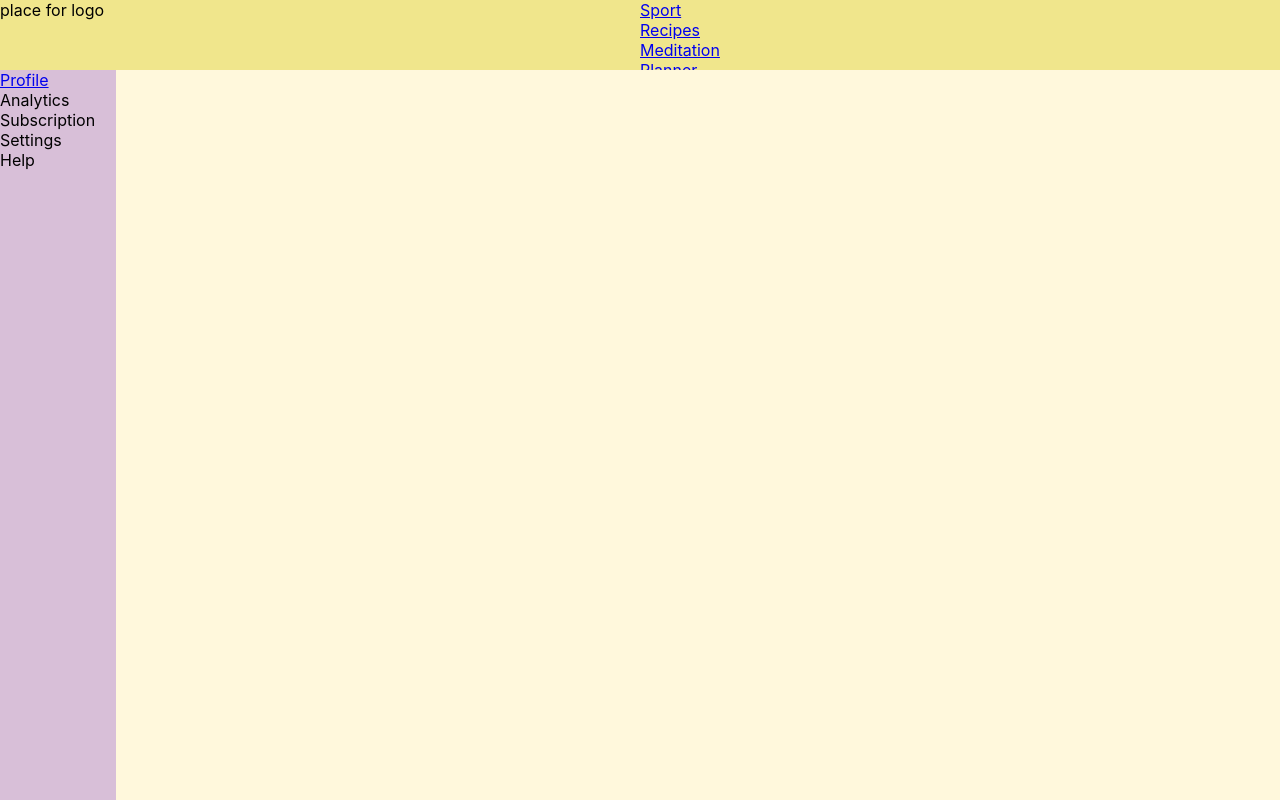
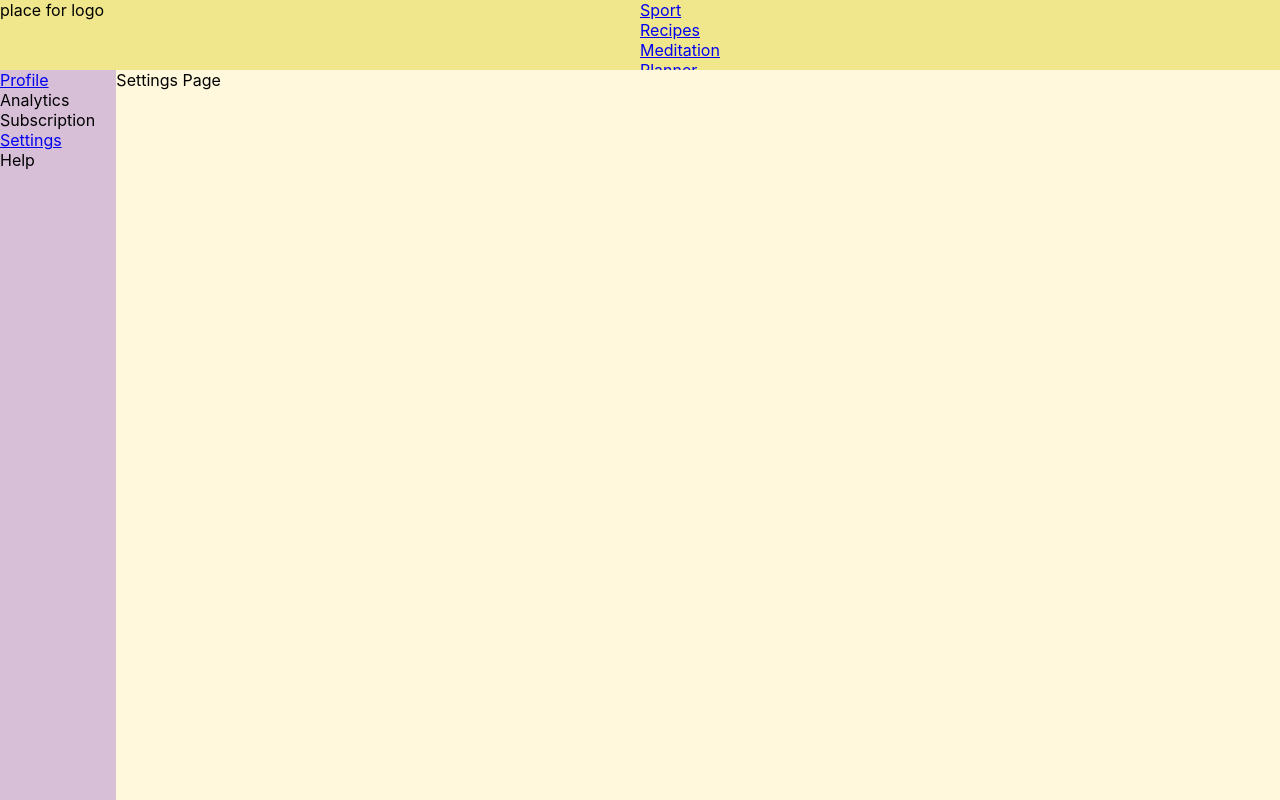
Before and after one commit to AnnaBoldyreva/tmsk-app, a React (Create React App) app: page /settings in a window 1280 px wide. Shown: the top 800 px of the page. Built offline with nearby package versions, Linux system fonts and the light colour scheme.

Commit message:
add Settings component with Route & NavLink

```diff
--- a/src/App.js
+++ b/src/App.js
@@ -8,6 +8,7 @@ import Sport from "./Components/Header/Links/Sport/Sport";
 import Recipes from "./Components/Header/Links/Recipes/Recipes";
 import Meditation from "./Components/Header/Links/Mediatation/Meditation";
 import Planner from "./Components/Header/Links/ToDoList/Planner";
+import Settings from "./Components/Navbar/Navigation/SettingsPage/Settings";
 
 
 const App = () => {
@@ -18,13 +19,14 @@ const App = () => {
 
       <Header/>
       <Navbar/>
-      <div className='content'>
-       <Route path='/profile'    component={Profile} />
-       <Route path='/sport'      component={Sport}/>
-       <Route path='/recipes'    component={Recipes}/>
-       <Route path='/meditation' component={Meditation}/>
-       <Route path='/planner'    component={Planner}/>
-      </div>
+        <div className='content'>
+            <Route path='/settings' component={Settings}/>
+            <Route path='/profile' component={Profile}/>
+            <Route path='/sport' component={Sport}/>
+            <Route path='/recipes' component={Recipes}/>
+            <Route path='/meditation' component={Meditation}/>
+            <Route path='/planner' component={Planner}/>
+        </div>
 
 
     </div>
--- a/src/Components/Navbar/Navbar.js
+++ b/src/Components/Navbar/Navbar.js
@@ -8,7 +8,7 @@ const Navbar = () => {
           <div><NavLink to='/profile'>Profile</NavLink></div>
           <div>Analytics</div>
           <div>Subscription</div>
-          <div>Settings</div>
+          <div><NavLink to='/settings'>Settings</NavLink></div>
           <div>Help</div>
       </nav>
 
--- /dev/null
+++ b/src/Components/Navbar/Navigation/SettingsPage/Settings.js
@@ -0,0 +1,18 @@
+import React from 'react';
+import styles from './Settings.module.css'
+
+
+const Settings = () => {
+  return (
+
+          <div className={styles.settings}>
+              Settings Page
+
+          </div>
+
+
+
+  );
+};
+
+export default Settings;
--- /dev/null
+++ b/src/Components/Navbar/Navigation/SettingsPage/Settings.module.css
@@ -0,0 +1,4 @@
+
+.settings{
+
+}
```
